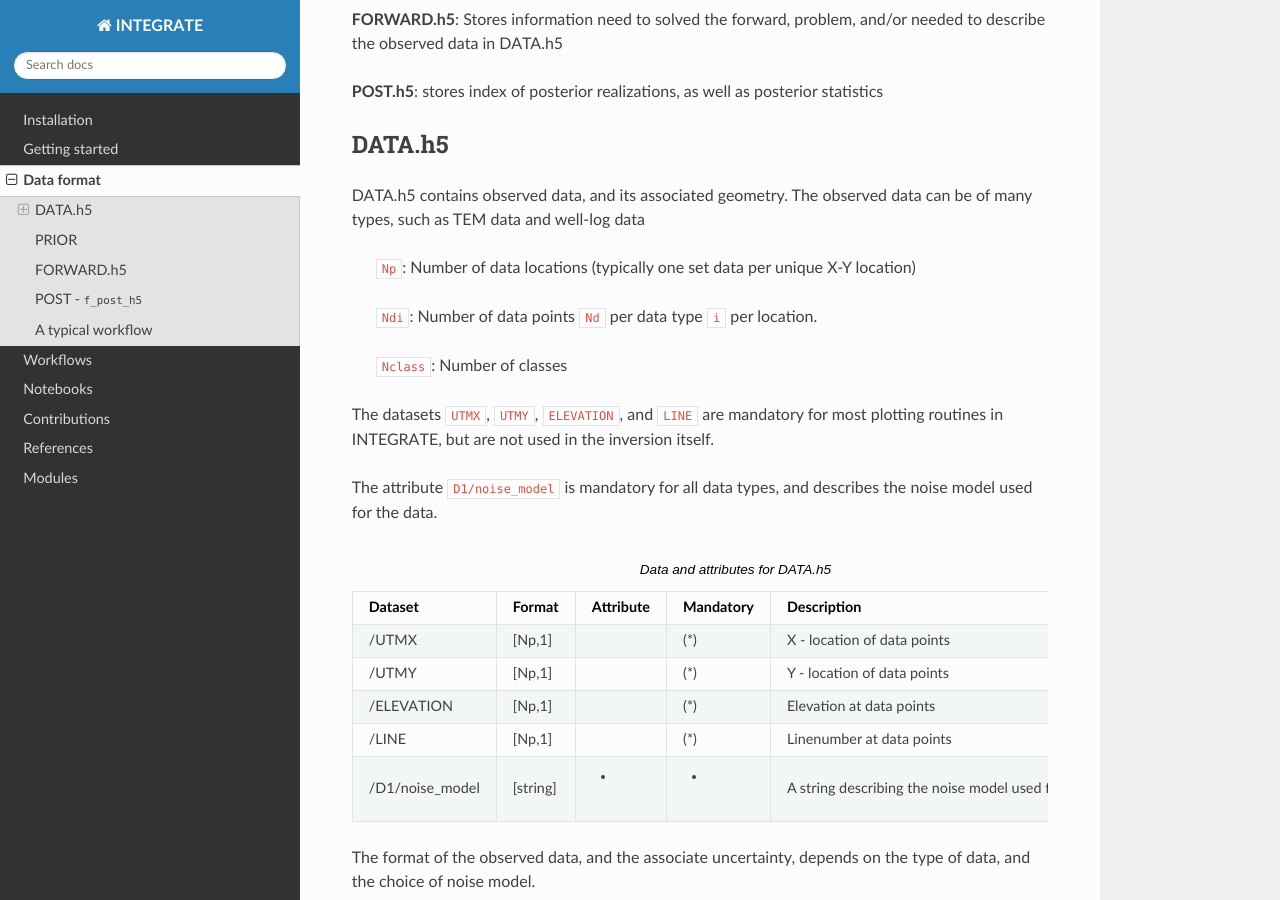
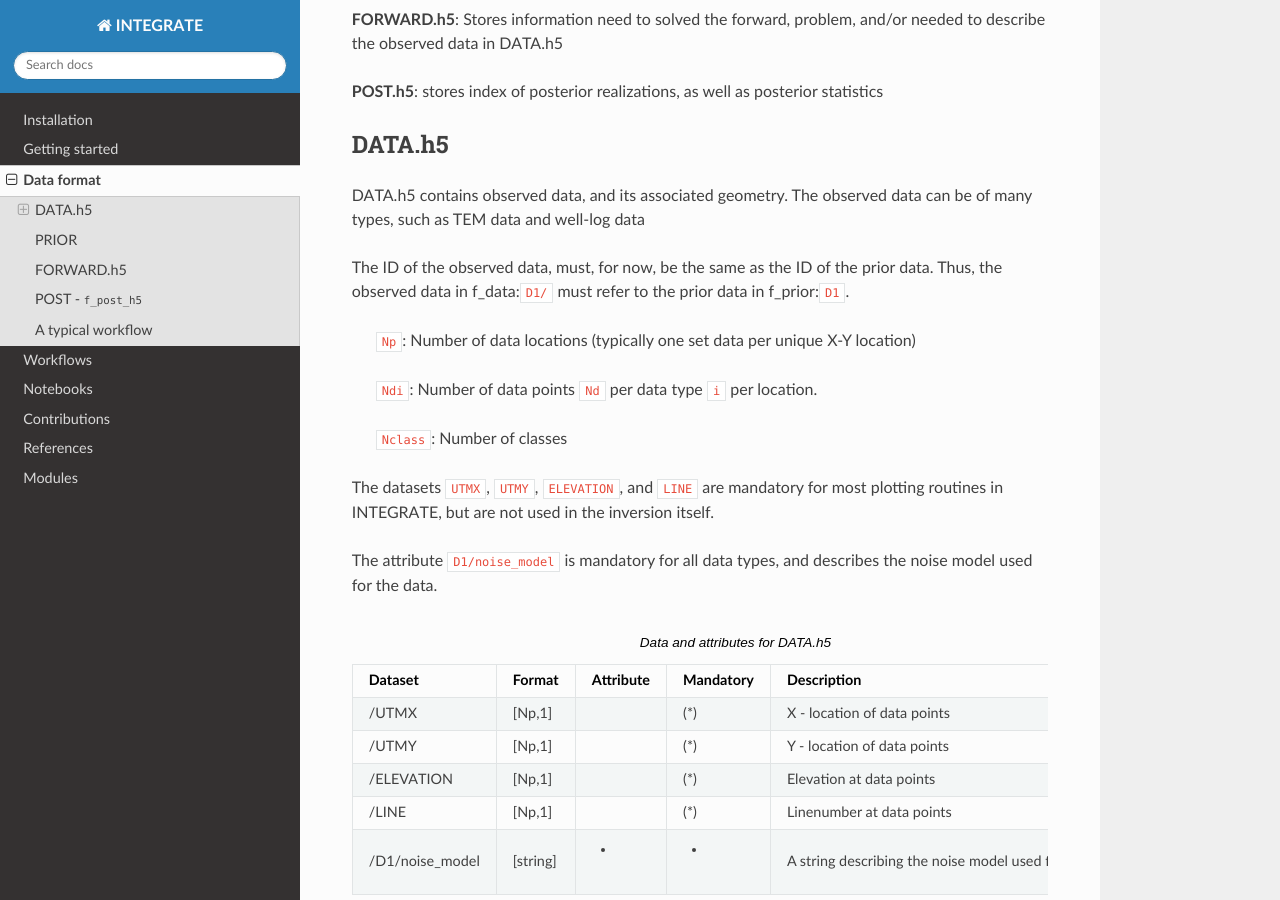
Before and after one commit to cultpenguin/integrate, a Sphinx documentation site: the page built from doc/format.rst, in a window 1280 px wide and 900 px high, scrolled down 392 px. Built offline with Sphinx 7.4.7 and the Read the Docs theme 3.1.0, drawn with Linux system fonts in a browser that asks for light colours; pages that are not in the unit, such as notebooks, are missing from menus; some of the changed text lies outside the part shown.

Commit message:
Format update

```diff
--- a/doc/format.rst
+++ b/doc/format.rst
@@ -24,6 +24,11 @@ DATA.h5
 =======
 DATA.h5 contains observed data, and its associated geometry.
 The observed data can be of many types, such as TEM data and well-log data
+
+
+The ID of the observed data, must, for now, be the same as the ID of the prior data.
+Thus, the observed data in f_data:``D1/`` must refer to the prior data in f_prior:``D1``.
+
 
   ``Np``: Number of data locations (typically one set data per unique X-Y location)
 
```
Also changed, not shown: other parts of doc/format.rst (+3 -3 lines).
